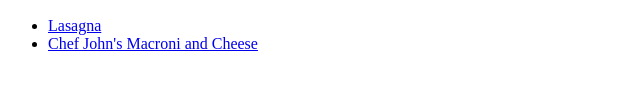
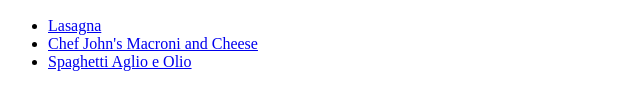
Before and after one commit to ravikant166/odin-receipe, a plain HTML site: page index.html in a window 1280 px wide. Shown: the part 434-544 px from the top of the page, without its empty margins (0-640 px from the left). Drawn offline with Linux system fonts and the light colour scheme.

Commit message:
link to Spaghetti Aglio e Olio receipe is added.

```diff
--- a/index.html
+++ b/index.html
@@ -20,6 +20,9 @@
             <li>
                 <a href="receipes/macroni-Chesse.html" target="_blank">Chef John's Macroni and Cheese</a>
             </li>
+            <li><a href="receipes/spaghetti-aglio-e-olio.html">
+                    Spaghetti Aglio e Olio</a>
+            </li>
 
         </ul>
 
```
